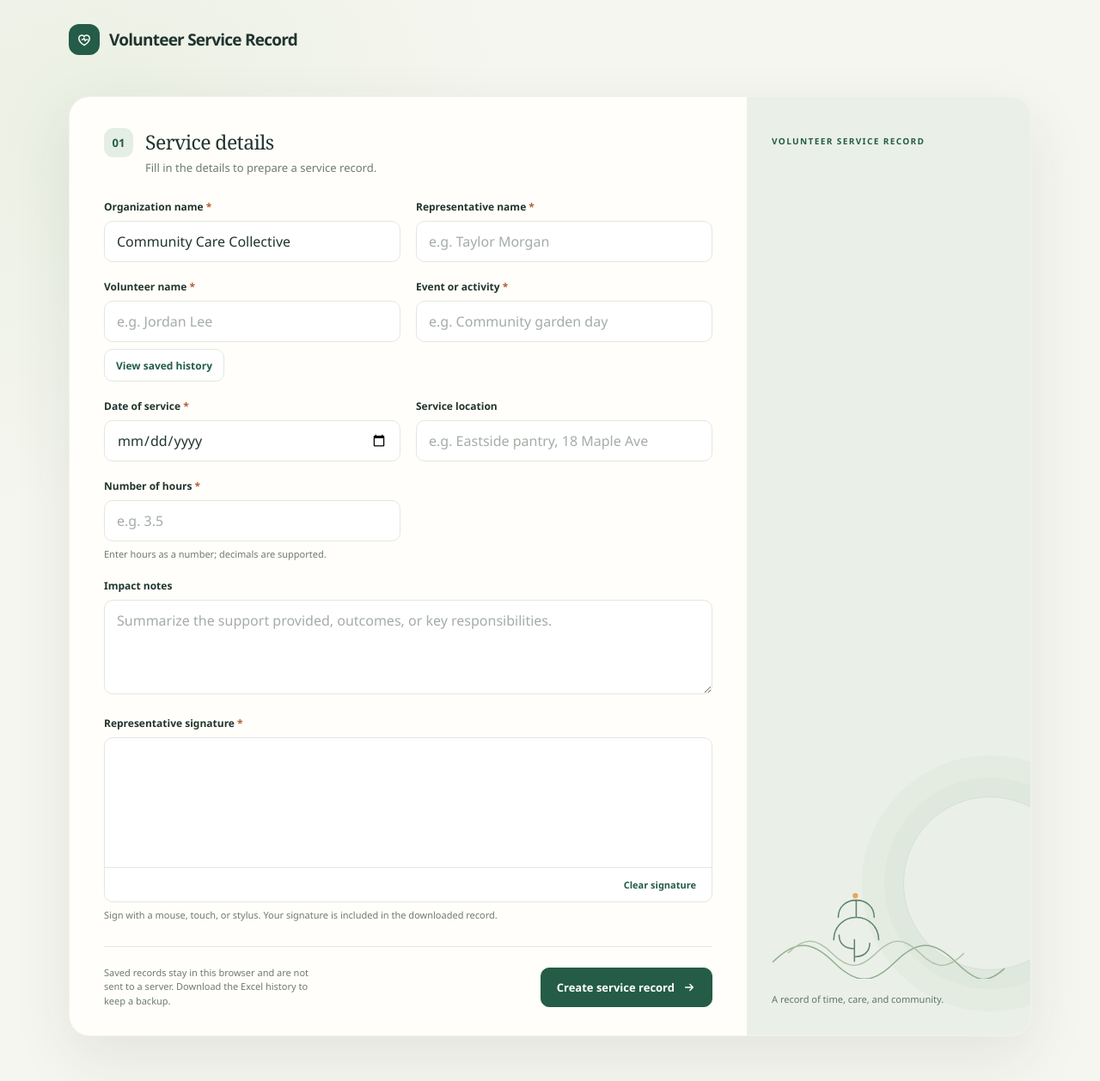
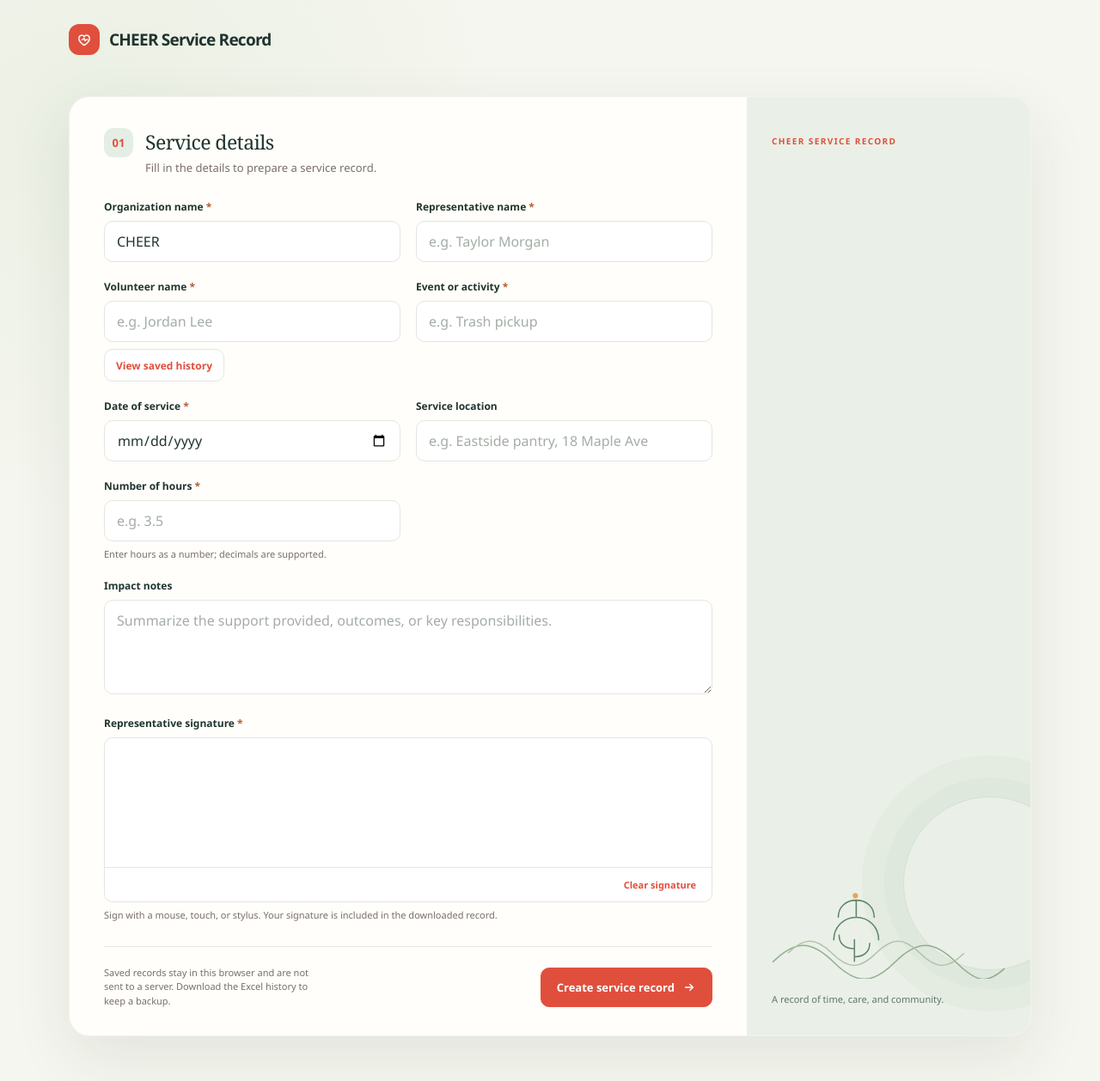
Before and after one commit to max107sha110/Volunteer-Hours-Record, a plain HTML site: page index.html in a window 1280 px wide. Shown: the whole page at 86% size. Drawn offline with Linux system fonts and the light colour scheme.

Commit message:
Made colors, text more CHEER oriented

```diff
--- a/index.html
+++ b/index.html
@@ -5,14 +5,14 @@
   <meta name="viewport" content="width=device-width, initial-scale=1">
   <meta name="theme-color" content="#f5f6ef">
   <meta name="description" content="Create a printable record of nonprofit volunteer service hours.">
-  <title>Volunteer service record</title>
+  <title>CHEER Service Record</title>
   <style>
     :root {
       color-scheme: light;
       --ink: #20342f;
-      --muted: #6d7a72;
-      --green: #245c48;
-      --green-dark: #194634;
+      --muted: #7a6d6d;
+      --red: #e04f3c;
+      --red-dark: #a10d0d;
       --mint: #e4eee5;
       --paper: #fffefa;
       --line: #e3e7df;
@@ -65,7 +65,7 @@
       width: 36px;
       height: 36px;
       color: white;
-      background: var(--green);
+      background: var(--red);
       border-radius: 12px;
       place-items: center;
     }
@@ -86,7 +86,7 @@
       align-items: center;
       gap: 8px;
       margin-bottom: 12px;
-      color: var(--green);
+      color: var(--red);
       font-size: 11px;
       font-weight: 750;
       letter-spacing: .13em;
@@ -140,7 +140,7 @@
       display: grid;
       flex: 0 0 34px;
       height: 34px;
-      color: var(--green);
+      color: var(--red);
       background: var(--mint);
       border-radius: 11px;
       font-size: 13px;
@@ -236,7 +236,7 @@
 
     .signature-tools button {
       padding: 4px 8px;
-      color: var(--green);
+      color: var(--red);
       background: transparent;
       border: 0;
       font-size: 11px;
@@ -284,11 +284,11 @@
 
     .primary-button {
       color: white;
-      background: var(--green);
-      border: 1px solid var(--green);
+      background: var(--red);
+      border: 1px solid var(--red);
     }
 
-    .primary-button:hover { background: var(--green-dark); }
+    .primary-button:hover { background: var(--red-dark); }
     .primary-button:active, .secondary-button:active { transform: translateY(1px); }
     .primary-button:disabled { cursor: not-allowed; opacity: .55; }
 
@@ -317,7 +317,7 @@
     }
 
     .side-label {
-      color: var(--green);
+      color: var(--red);
       font-size: 10px;
       font-weight: 750;
       letter-spacing: .14em;
@@ -381,7 +381,7 @@
 
     .result-kicker {
       margin: 0 0 6px;
-      color: var(--green);
+      color: var(--red);
       font-size: 10px;
       font-weight: 750;
       letter-spacing: .13em;
@@ -394,7 +394,7 @@
     .secondary-button {
       min-height: 38px;
       padding: 0 13px;
-      color: var(--green);
+      color: var(--red);
       background: white;
       border: 1px solid var(--line);
       font-size: 12px;
@@ -534,14 +534,14 @@
 <body>
   <main class="page-shell">
     <header class="topbar">
-      <a class="brand" href="#" aria-label="Volunteer Service Record home">
+      <a class="brand" href="#" aria-label="CHEER Service Record home">
         <span class="brand-mark" aria-hidden="true">
           <svg width="20" height="20" viewBox="0 0 24 24" fill="none">
             <path d="M12 20s-7.5-4.35-7.5-10.05A4.2 4.2 0 0 1 12 7.7a4.2 4.2 0 0 1 7.5 2.25C19.5 15.65 12 20 12 20Z" stroke="currentColor" stroke-width="1.8" stroke-linecap="round" stroke-linejoin="round"/>
             <path d="M8.5 12h2l1.2-2.2 1.5 4.2 1.1-2H17" stroke="currentColor" stroke-width="1.5" stroke-linecap="round" stroke-linejoin="round"/>
           </svg>
         </span>
-        Volunteer Service Record
+        CHEER Service Record
       </a>
     </header>
 
@@ -559,7 +559,7 @@
           <div class="fields">
             <div class="field">
               <label for="organization-name">Organization name <span class="required" aria-hidden="true">*</span></label>
-              <input id="organization-name" name="organizationName" type="text" value="Community Care Collective" required maxlength="120">
+              <input id="organization-name" name="organizationName" type="text" value="CHEER" required maxlength="120">
             </div>
             <div class="field">
               <label for="representative-name">Representative name <span class="required" aria-hidden="true">*</span></label>
@@ -572,7 +572,7 @@
             </div>
             <div class="field">
               <label for="event-name">Event or activity <span class="required" aria-hidden="true">*</span></label>
-              <input id="event-name" name="eventName" type="text" placeholder="e.g. Community garden day" required maxlength="120">
+              <input id="event-name" name="eventName" type="text" placeholder="e.g. Trash pickup" required maxlength="120">
             </div>
             <div class="field">
               <label for="event-date">Date of service <span class="required" aria-hidden="true">*</span></label>
@@ -615,7 +615,7 @@
         </form>
       </div>
       <aside class="side-panel" aria-hidden="true">
-        <p class="side-label">Volunteer service record</p>
+        <p class="side-label">CHEER Service Record</p>
         <div class="side-bottom">
           <svg viewBox="0 0 260 100" fill="none" aria-hidden="true">
             <path d="M1 82c25-25 43-25 68 0s43 25 68 0 43-25 68 0 36 23 54 7" stroke="#92ad91" stroke-width="1.5"/>
```
